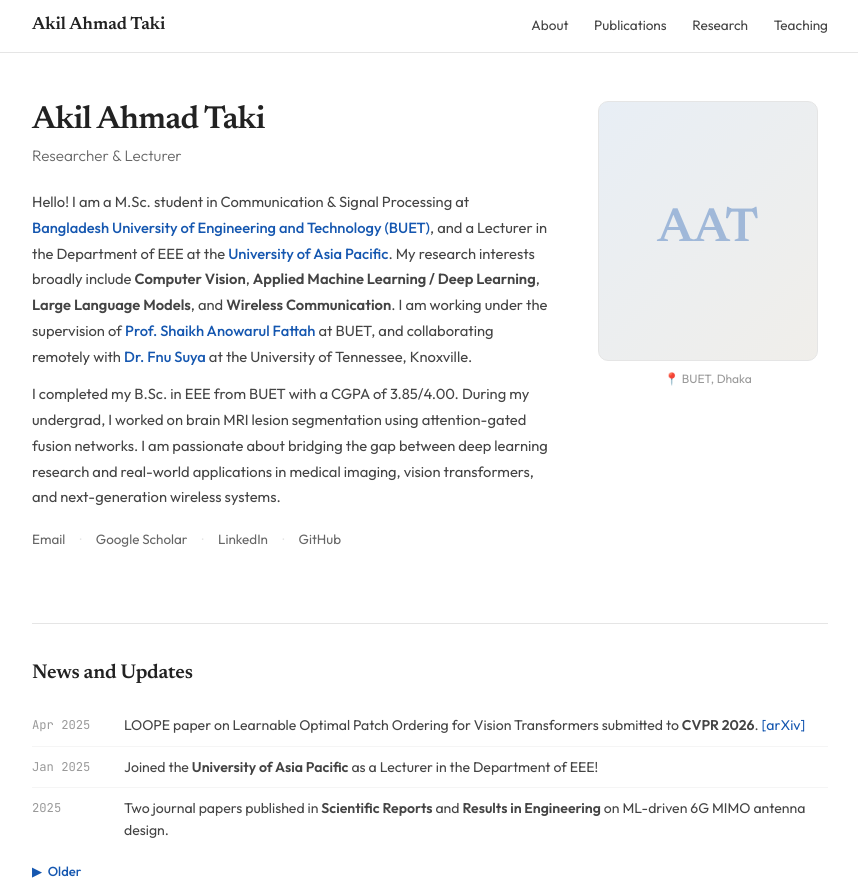
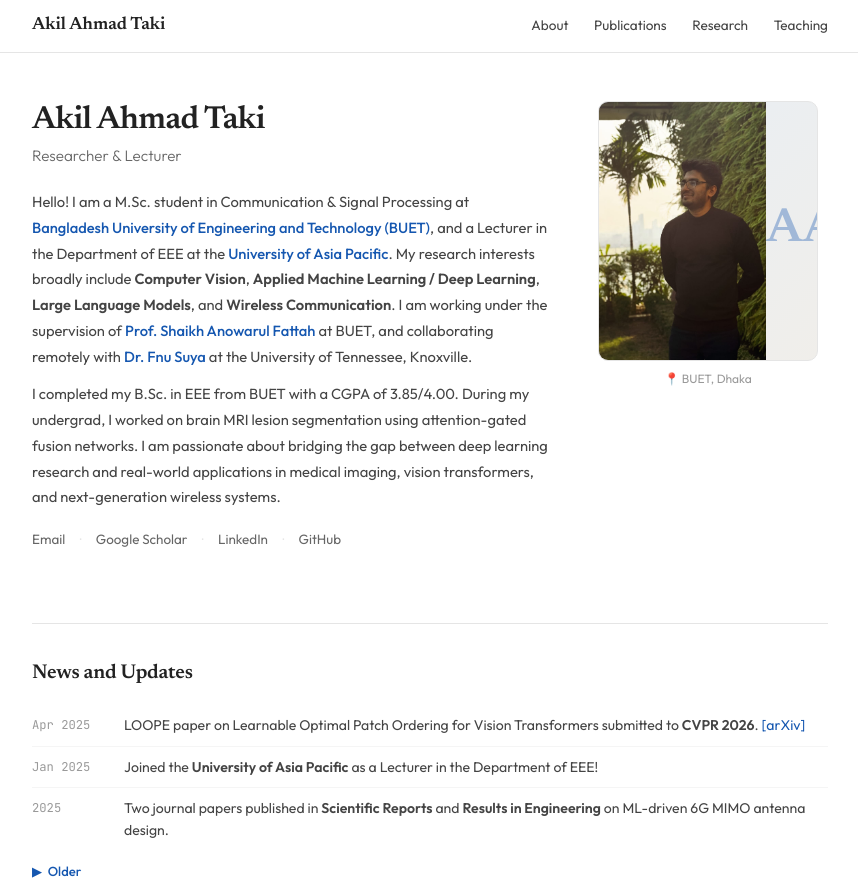
Before and after one commit to akilahmadtaki/akilahmadtaki.github.io, a plain HTML site: page index.html in a window 1280 px wide. Shown: the top 887 px of the page, without its empty margins (210-1068 px from the left). Drawn offline with Linux system fonts and the light colour scheme.

Commit message:
picture added

```diff
--- a/index.html
+++ b/index.html
@@ -381,6 +381,7 @@
 
     <div class="hero-photo">
       <div class="photo-frame">
+        <img src="taki.jpg" alt="Akil Ahmad Taki">
         <!-- Replace this line with: <img src="photo.jpg" alt="Akil Ahmad Taki"> -->
         <span class="initials">AAT</span>
       </div>
```
Also changed, not shown: taki.jpg (added).
